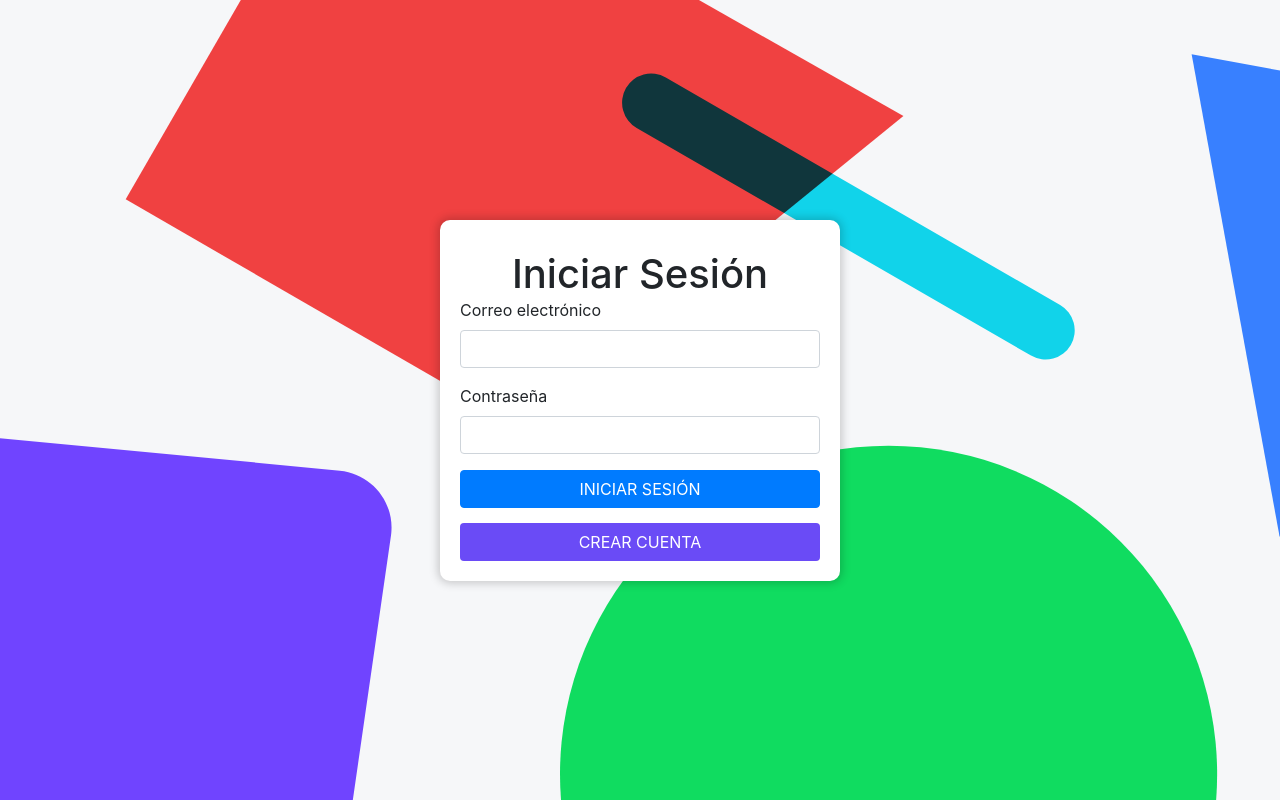
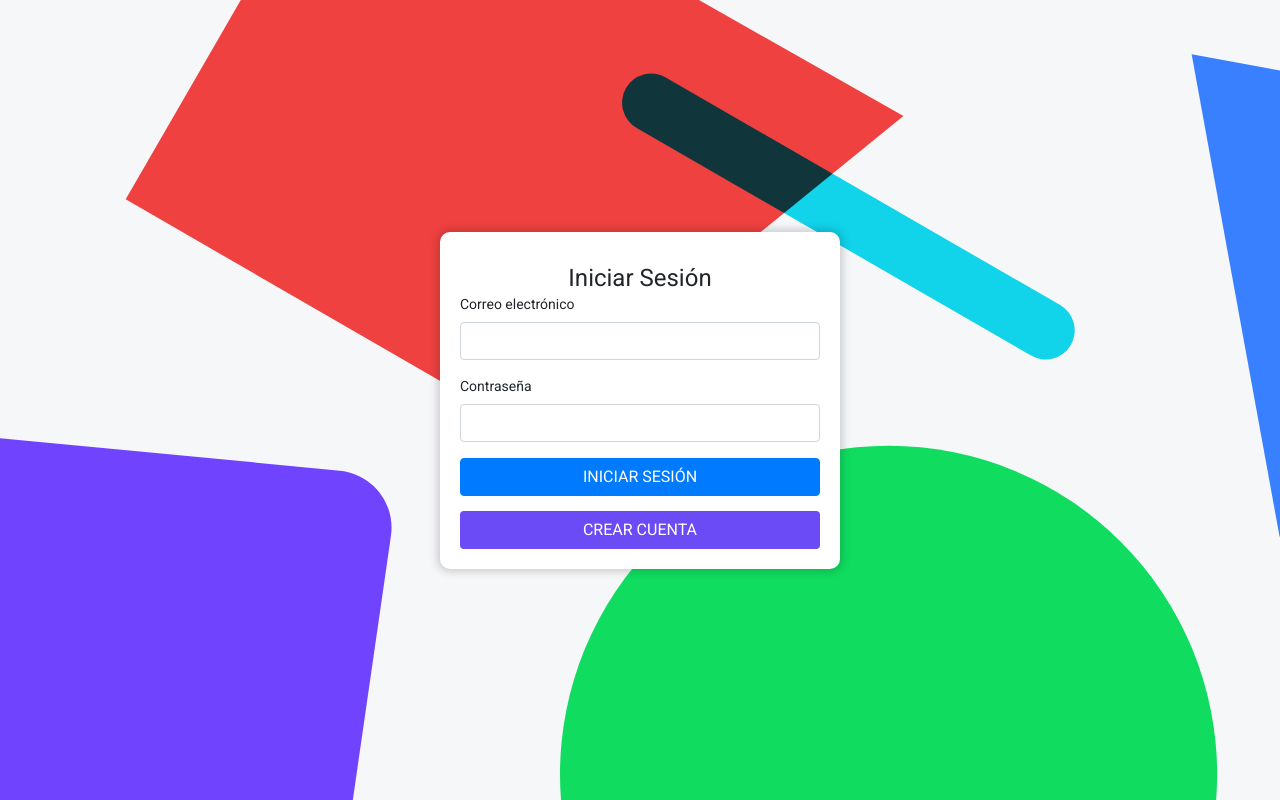
Before and after one commit to ignacioparadisi/web-gps, an Angular app: page /login in a window 1280 px wide. Built offline with nearby package versions, Linux system fonts and the light colour scheme.

Commit message:
Add material design

```diff
--- a/angular.json
+++ b/angular.json
@@ -28,6 +28,7 @@
               "src/assets"
             ],
             "styles": [
+              "./node_modules/@angular/material/prebuilt-themes/indigo-pink.css",
               "./node_modules/bootstrap/dist/css/bootstrap.min.css",
               "./node_modules/@fortawesome/fontawesome-free/css/all.min.css",
               "src/styles.scss"
@@ -98,6 +99,7 @@
               "src/assets"
             ],
             "styles": [
+              "./node_modules/@angular/material/prebuilt-themes/indigo-pink.css",
               "src/styles.scss"
             ],
             "scripts": []
@@ -129,6 +131,7 @@
           }
         }
       }
-    }},
+    }
+  },
   "defaultProject": "web-gps"
 }
--- a/package.json
+++ b/package.json
@@ -12,10 +12,12 @@
   "private": true,
   "dependencies": {
     "@angular/animations": "~9.1.12",
+    "@angular/cdk": "^9.2.4",
     "@angular/common": "~9.1.12",
     "@angular/compiler": "~9.1.12",
     "@angular/core": "~9.1.12",
     "@angular/forms": "~9.1.12",
+    "@angular/material": "^9.2.4",
     "@angular/platform-browser": "~9.1.12",
     "@angular/platform-browser-dynamic": "~9.1.12",
     "@angular/router": "~9.1.12",
--- a/src/app/app.module.ts
+++ b/src/app/app.module.ts
@@ -4,6 +4,7 @@
 
 import { AppRoutingModule } from './app-routing.module';
 import { AppComponent } from './app.component';
+import { NoopAnimationsModule } from '@angular/platform-browser/animations';
 
 @NgModule({
   declarations: [
@@ -12,7 +13,8 @@
   imports: [
     BrowserModule,
     AppRoutingModule,
-    HttpClientModule
+    HttpClientModule,
+    NoopAnimationsModule
   ],
   providers: [],
   bootstrap: [AppComponent]
--- a/src/index.html
+++ b/src/index.html
@@ -7,9 +7,11 @@
   <base href="/">
   <meta name="viewport" content="width=device-width, initial-scale=1">
   <link rel="icon" type="image/x-icon" href="favicon.ico">
+  <link href="https://fonts.googleapis.com/css?family=Roboto:300,400,500&display=swap" rel="stylesheet">
+  <link href="https://fonts.googleapis.com/icon?family=Material+Icons" rel="stylesheet">
 </head>
 
-<body>
+<body class="mat-typography">
   <app-root></app-root>
 </body>
 
--- a/src/styles.scss
+++ b/src/styles.scss
@@ -1 +1,4 @@
 /* You can add global styles to this file, and also import other style files */
+
+html, body { height: 100%; }
+body { margin: 0; font-family: Roboto, "Helvetica Neue", sans-serif; }
```
Also changed, not shown: 1 other file (tests, documents, lock files or other folders).
